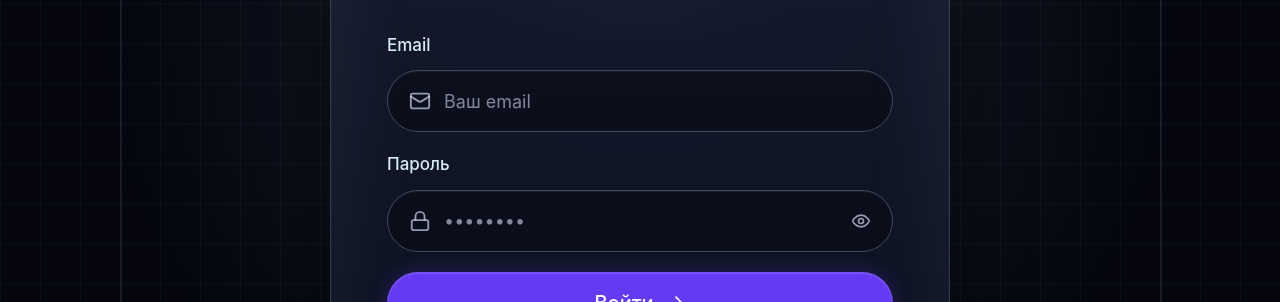
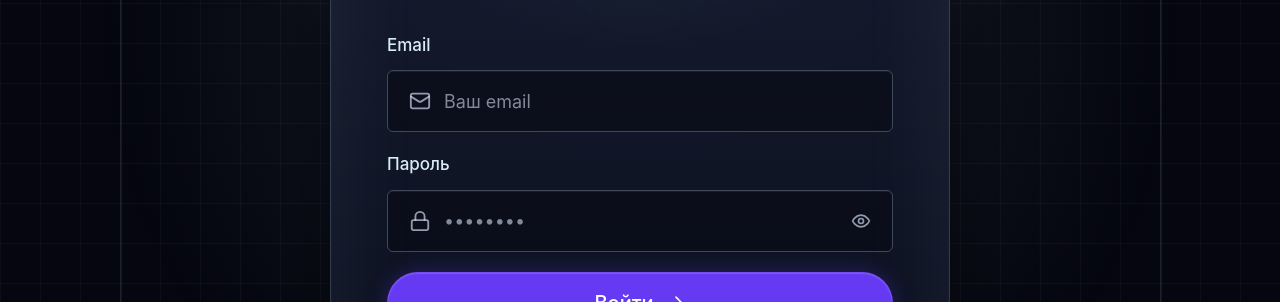
Before and after one commit to wmzpwnz/TenderSystems, a React (Vite) app in the folder frontend/: page /login in a window 1280 px wide. Shown: the part 317-619 px from the top of the page. Built offline with nearby package versions, Linux system fonts and the light colour scheme.

Commit message:
fix(ui): resolve auth input border-radius override to keep 6px radius

```diff
--- a/frontend/src/index.css
+++ b/frontend/src/index.css
@@ -1098,7 +1098,7 @@ a.rounded-2xl {
 }
 
 .authkit-main-card input.authkit-input {
-  border-radius: 999px !important;
+  border-radius: 6px !important;
   background: rgba(5, 6, 15, 0.46) !important;
   box-shadow: rgba(199, 211, 234, 0.08) 0 1px 1px inset !important;
 }
@@ -1106,7 +1106,7 @@ a.rounded-2xl {
 .authkit-main-card input.authkit-input:focus {
   border-color: rgba(182, 217, 252, 0.58) !important;
   background: rgba(5, 6, 15, 0.58) !important;
-  box-shadow: rgba(199, 211, 234, 0.1) 0 1px 1px inset, rgba(186, 207, 247, 0.24) 0 0 0 3px !important;
+  box-shadow: rgba(199, 211, 234, 0.1) 0 1px 1px inset, rgba(102, 58, 243, 0.15) 0 0 0 3px !important;
 }
 
 .text-green-500,
```
